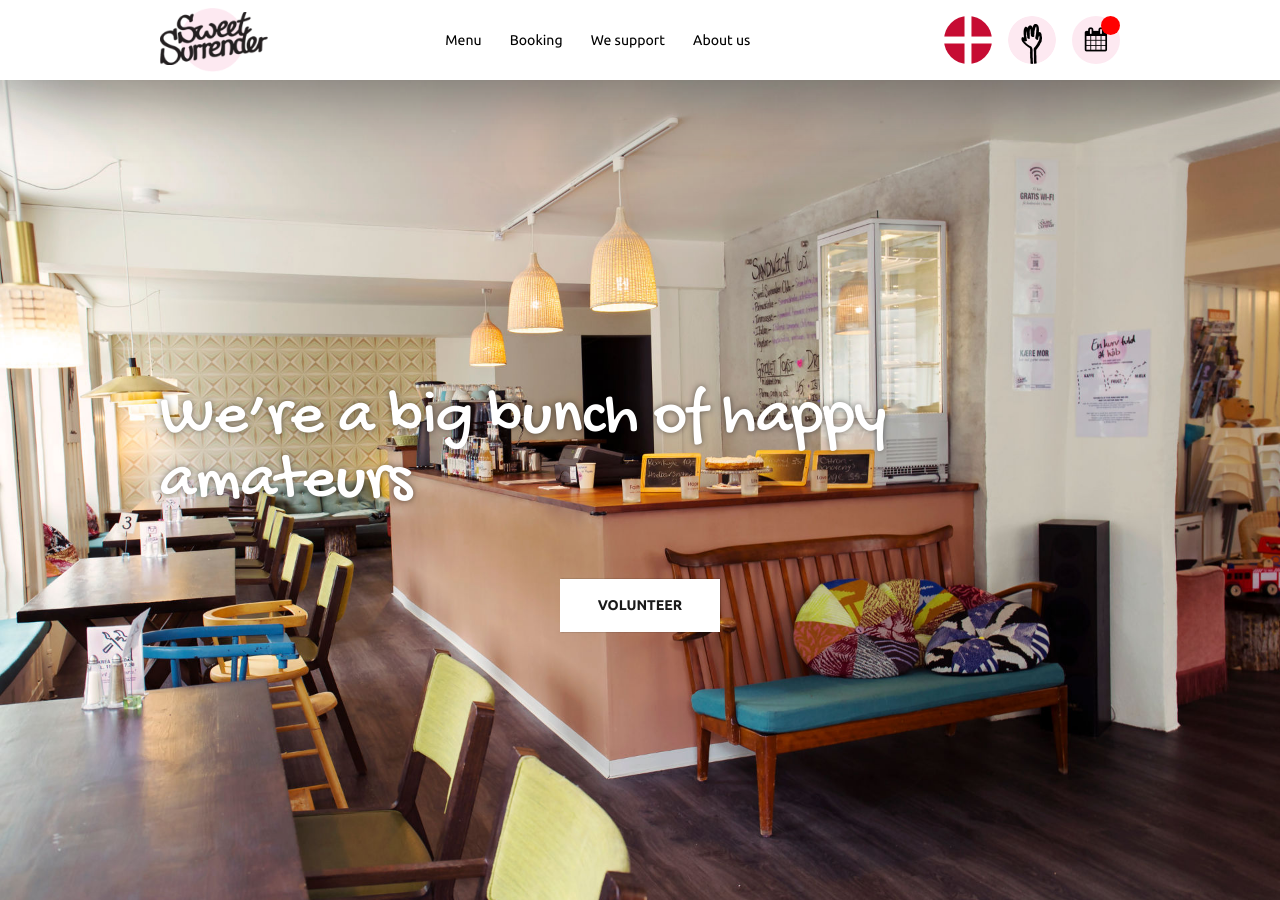
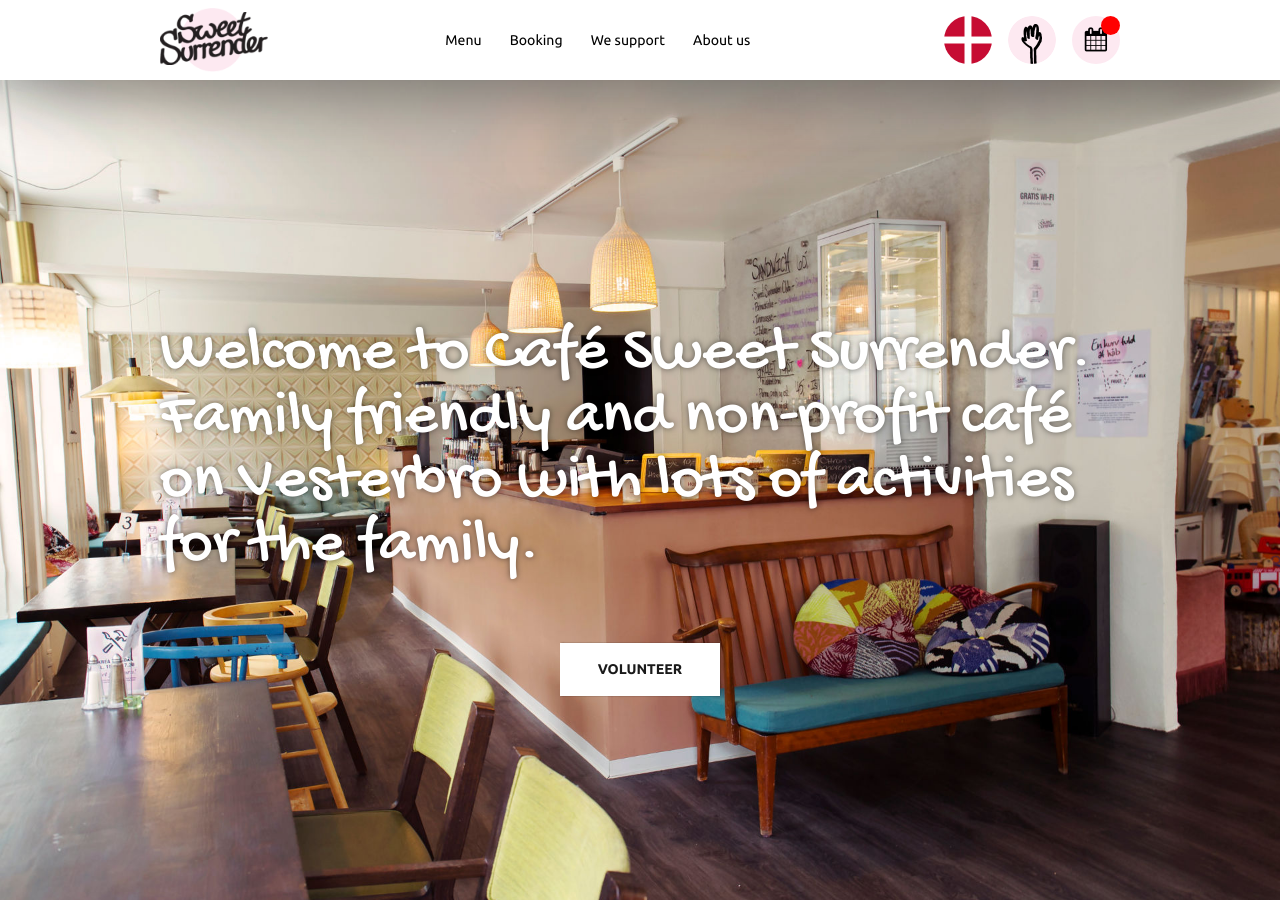
Before and after one commit to sweetsurrenderdk/sweetsurrenderdk.github.io, a Jekyll site: the page built from content/en/4d6d066a0c19f42f2eb9dbff20c41bf0af72b625.md, in a window 1280 px wide and 900 px high. Built offline with Jekyll 4.4.1, drawn with Linux system fonts in a browser that asks for light colours.

Commit message:
Commit from HashBrown CMS

```diff
--- a/content/en/4d6d066a0c19f42f2eb9dbff20c41bf0af72b625.md
+++ b/content/en/4d6d066a0c19f42f2eb9dbff20c41bf0af72b625.md
@@ -8,7 +8,7 @@ sections:
             target: _self
             text: Volunteer
             href: '/about-us/#become-a-volunteer'
-        text: '# We''re a big bunch of happy amateurs'
+        text: '# Welcome to Café Sweet Surrender. Family friendly and non-profit café on Vesterbro with lots of activities for the family.'
 showInNav: false
 description: null
 meta:
```
